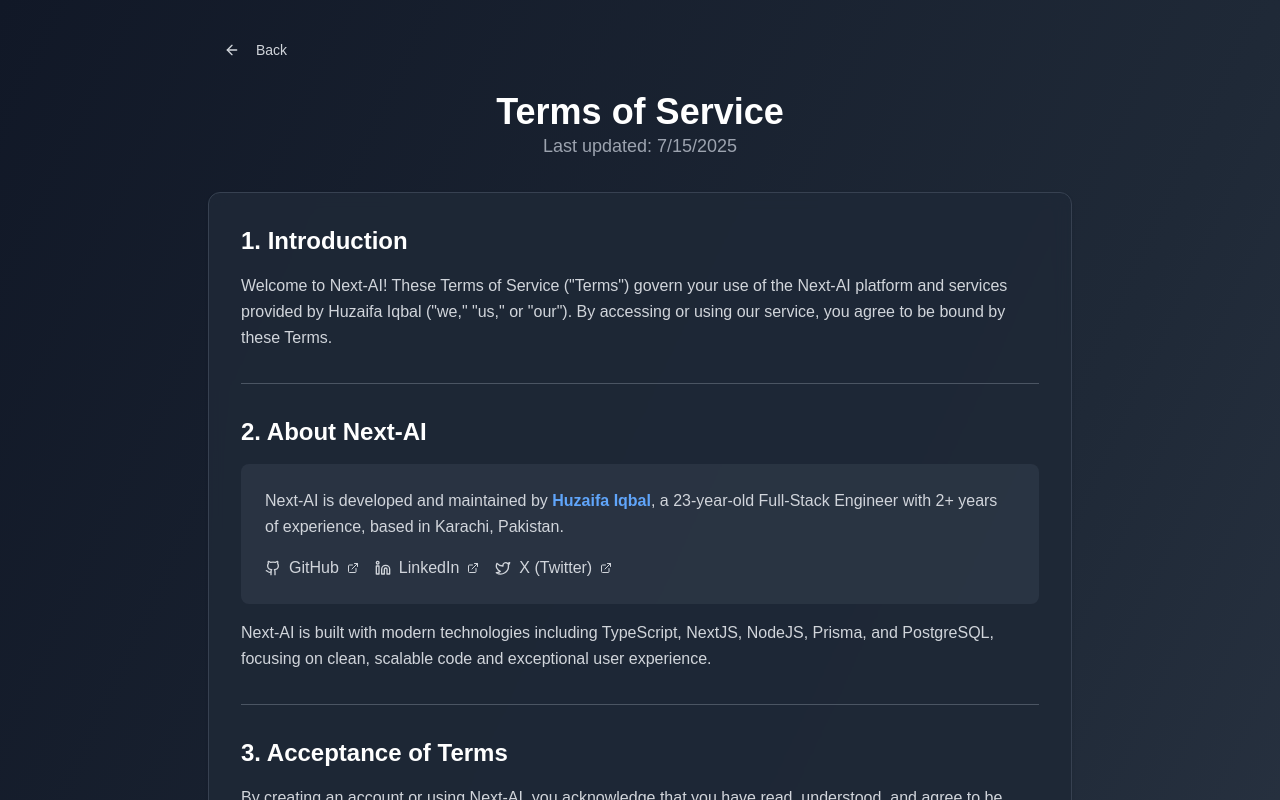
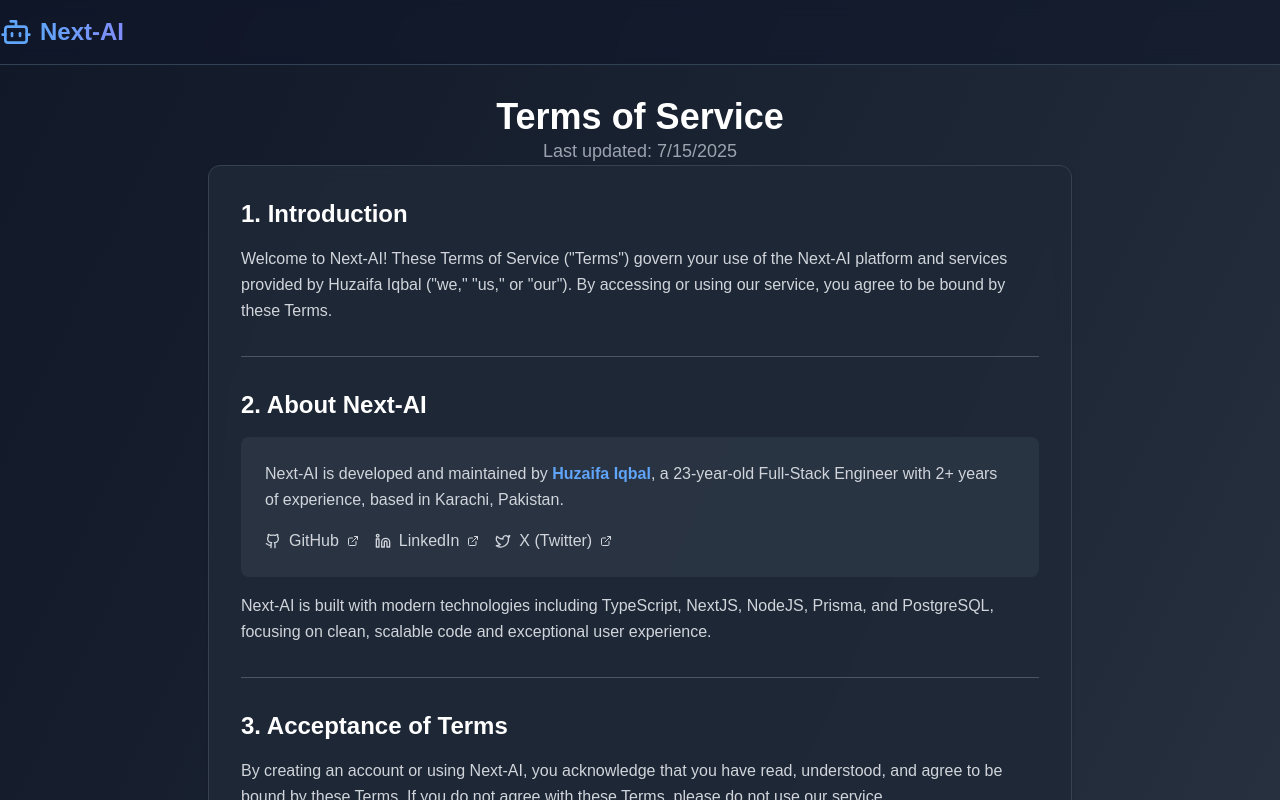
Before and after one commit to huzidev/next-ai, a Next.js app: page /legal/terms-of-service in a window 1280 px wide. Shown: the top 800 px of the page. Built offline with nearby package versions, Linux system fonts and the light colour scheme.

Commit message:
header links updated

```diff
--- a/src/components/layout/Header.tsx
+++ b/src/components/layout/Header.tsx
@@ -17,7 +17,7 @@ export default function Header() {
     "/auth/admin/forgot-password/verify",
     "/auth/admin/forgot-password/reset",
     "/legal/privacy-policy",
-    "/legal/privacy-policy",
+    "/legal/terms-of-service",
   ];
 
   const showNav = !hideNavRoutes.includes(pathname);
--- a/src/pages/legal/terms-of-service.tsx
+++ b/src/pages/legal/terms-of-service.tsx
@@ -1,7 +1,7 @@
-import { Button } from "@/components/ui/button";
+import Header from "@/components/layout/Header";
 import { Card, CardContent } from "@/components/ui/card";
 import { Separator } from "@/components/ui/separator";
-import { ArrowLeft, ExternalLink, Github, Linkedin, Twitter } from "lucide-react";
+import { ExternalLink, Github, Linkedin, Twitter } from "lucide-react";
 import Link from "next/link";
 import { useRouter } from "next/router";
 
@@ -10,18 +10,9 @@ export default function TermsOfService() {
 
   return (
     <div className="min-h-screen bg-gradient-to-br from-gray-900 via-gray-800 to-gray-700">
+      <Header />
       <div className="container mx-auto px-4 py-8 max-w-4xl">
-        {/* Header */}
-        <div className="mb-8">
-          <Button
-            variant="ghost"
-            onClick={() => router.back()}
-            className="mb-6 text-gray-300 hover:text-white hover:bg-gray-700"
-          >
-            <ArrowLeft className="h-4 w-4 mr-2" />
-            Back
-          </Button>
-
+        <div>
           <div className="text-center">
             <h1 className="text-4xl font-bold text-white">Terms of Service</h1>
             <p className="text-gray-400 text-lg">Last updated: {new Date().toLocaleDateString()}</p>
```
